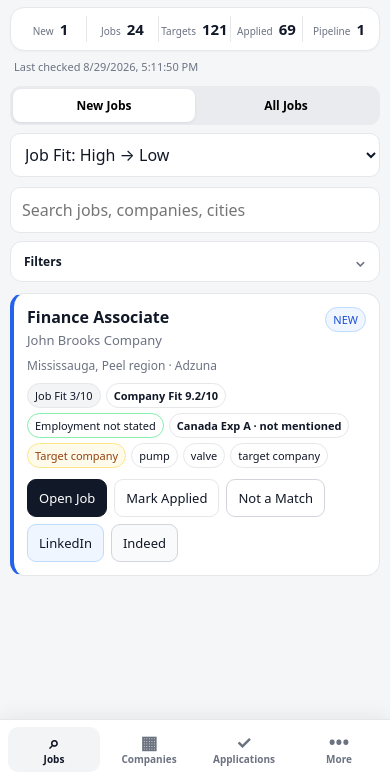
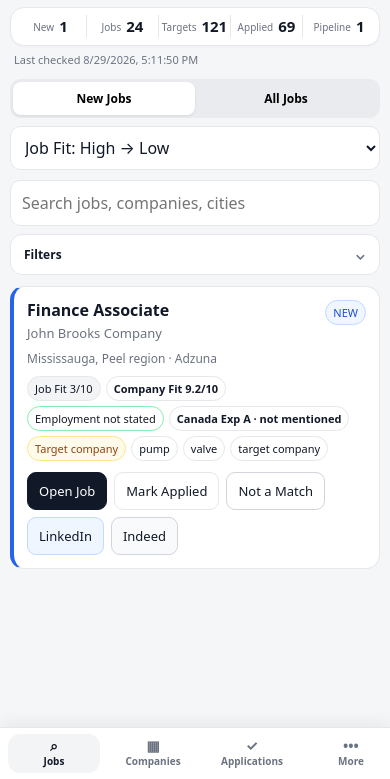
Before and after one commit to andy-ahn1978/rotating-job-watch, a plain HTML site: page index.html in a window 390 px wide. Shown: the part 65-844 px from the top of the page. Drawn offline with Linux system fonts and the light colour scheme.

Commit message:
Add files via upload

```diff
--- a/index.html
+++ b/index.html
@@ -5,8 +5,7 @@
 <meta name="viewport" content="width=device-width,initial-scale=1,viewport-fit=cover">
 <meta name="theme-color" content="#111827">
 <title>Career Job Watch</title>
-<link rel="manifest" href="manifest.json">
-<link rel="stylesheet" href="styles.css">
+<link rel="stylesheet" href="styles.css?v=20260829-clean2">
 </head>
 <body>
 <main class="app">
@@ -40,11 +39,18 @@
   <section id="content"></section>
 </main>
 
-<script src="app.js"></script>
 <script>
-if("serviceWorker" in navigator){
-  navigator.serviceWorker.register("./sw.js").catch(()=>{});
-}
+(async()=>{
+  try{
+    const regs=await navigator.serviceWorker?.getRegistrations?.()||[];
+    for(const r of regs) await r.unregister();
+    if('caches' in window){
+      const keys=await caches.keys();
+      await Promise.all(keys.map(k=>caches.delete(k)));
+    }
+  }catch(e){}
+})();
 </script>
+<script src="app.js?v=20260829-clean2"></script>
 </body>
 </html>
--- a/styles.css
+++ b/styles.css
@@ -221,3 +221,93 @@ body{padding-bottom:0}
 @media(max-width:699px){
   .filter-grid{grid-template-columns:1fr}
 }
+
+
+/* CLEAN2 hard overrides */
+.app-header{display:block!important}
+.brand-row{display:flex!important;align-items:center!important;gap:9px!important}
+.status-strip{
+  display:grid!important;
+  grid-template-columns:repeat(5,minmax(0,1fr))!important;
+  gap:0!important;
+  background:#fff!important;
+  border:1px solid var(--line)!important;
+  border-radius:14px!important;
+  padding:7px 4px!important;
+  margin:10px 0 6px!important;
+  overflow:hidden!important;
+}
+.status-strip>div{
+  min-width:0!important;
+  display:flex!important;
+  align-items:center!important;
+  justify-content:center!important;
+  gap:5px!important;
+  border-right:1px solid var(--line)!important;
+  padding:4px 6px!important;
+}
+.status-strip>div:last-child{border-right:0!important}
+.status-strip span{font-size:10px!important;color:var(--muted)!important}
+.status-strip b{font-size:15px!important;line-height:1!important}
+
+nav.primary-nav{
+  display:grid!important;
+  grid-template-columns:repeat(4,1fr)!important;
+  gap:7px!important;
+  margin:0 0 11px!important;
+  padding:7px 0!important;
+  background:var(--bg)!important;
+}
+nav.primary-nav button{
+  display:flex!important;
+  flex-direction:row!important;
+  align-items:center!important;
+  justify-content:center!important;
+  gap:6px!important;
+  padding:9px 8px!important;
+  border:1px solid var(--line)!important;
+  border-radius:12px!important;
+  background:#fff!important;
+  color:var(--text)!important;
+  font-size:12px!important;
+  font-weight:700!important;
+}
+nav.primary-nav button.active{
+  background:var(--accent)!important;
+  color:#fff!important;
+  border-color:var(--accent)!important;
+}
+nav.primary-nav .nav-icon{font-size:14px!important}
+
+.job-search-row{margin:0 0 8px!important}
+.job-search-row .input{width:100%!important}
+.filter-panel{margin-bottom:11px!important}
+.view-head{margin-top:0!important}
+
+@media(max-width:699px){
+  body{padding-bottom:74px!important}
+  nav.primary-nav{
+    position:fixed!important;
+    left:0!important;right:0!important;bottom:0!important;top:auto!important;
+    z-index:50!important;
+    margin:0!important;
+    padding:6px 8px calc(6px + env(safe-area-inset-bottom))!important;
+    background:rgba(255,255,255,.97)!important;
+    border-top:1px solid var(--line)!important;
+    box-shadow:0 -4px 18px rgba(0,0,0,.06)!important;
+  }
+  nav.primary-nav button{
+    border:0!important;
+    background:transparent!important;
+    color:#6b7280!important;
+    flex-direction:column!important;
+    gap:1px!important;
+    padding:5px 3px!important;
+    font-size:10px!important;
+  }
+  nav.primary-nav button.active{
+    background:#f3f4f6!important;
+    color:#111827!important;
+  }
+  .status-strip{grid-template-columns:repeat(5,minmax(58px,1fr))!important;overflow-x:auto!important}
+}
```
Also changed, not shown: sw.js (+3 -4 lines).
